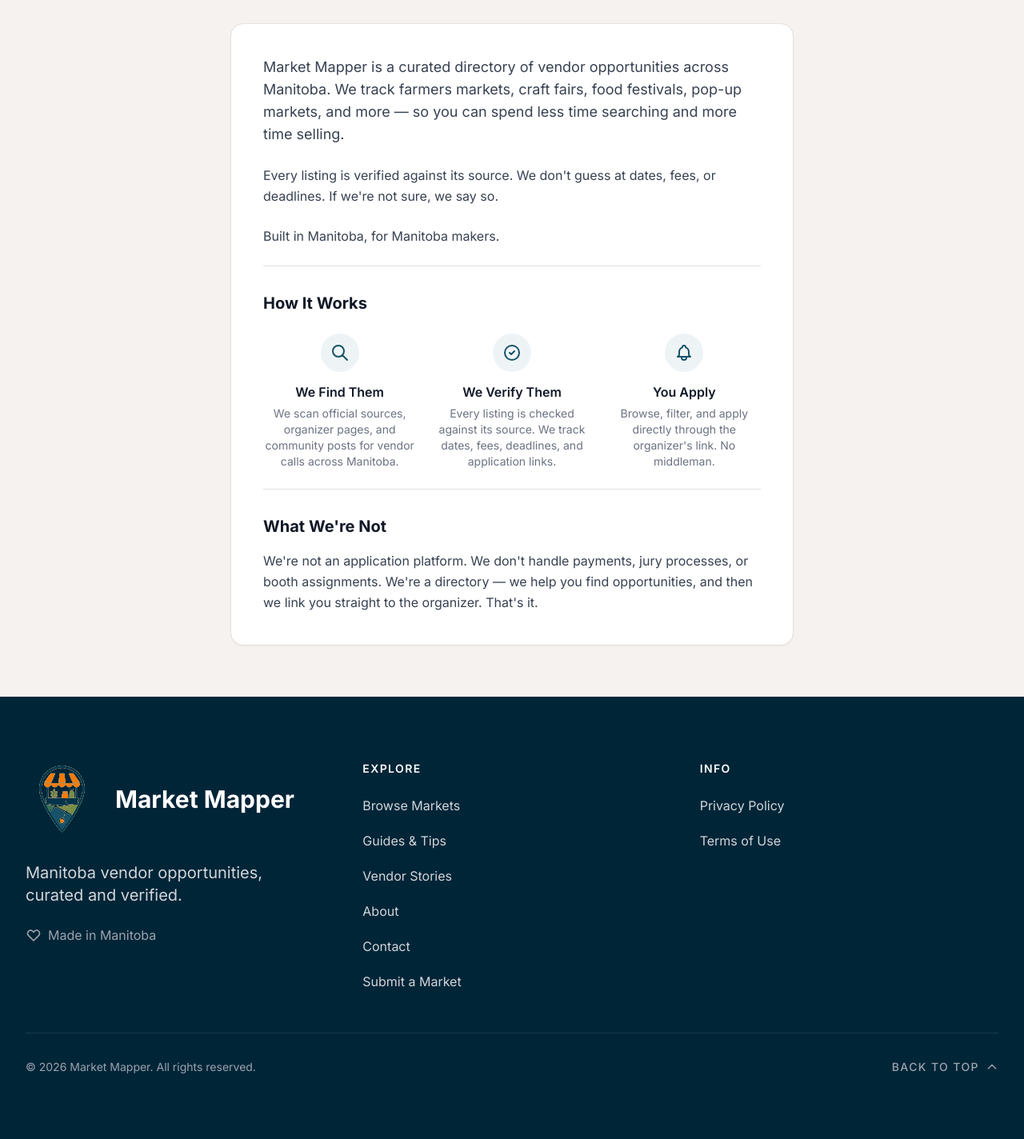
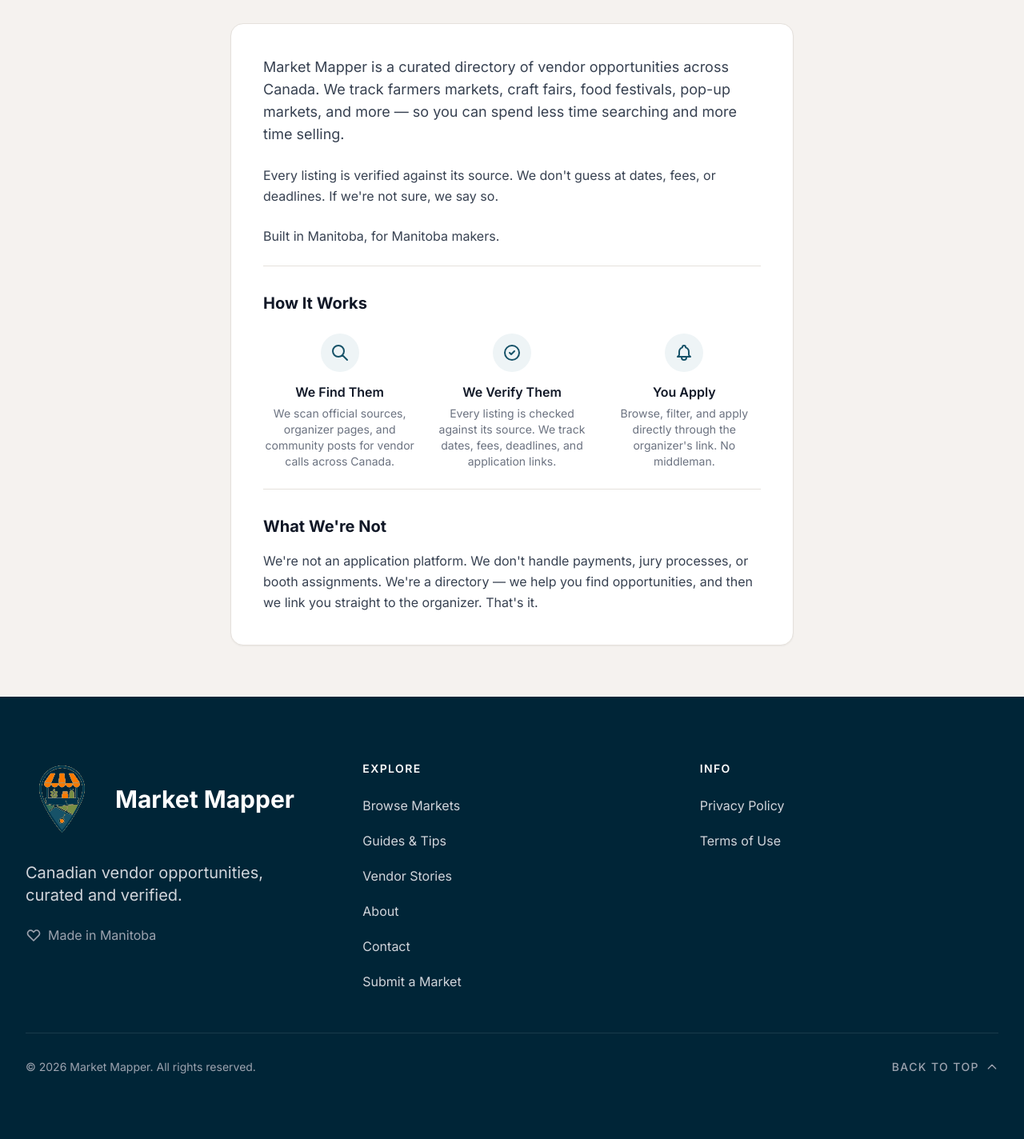
Before and after one commit to dArk-EThos/marketmapper, a Django app: page /about/ in a window 1280 px wide. Shown: the part 187-1611 px from the top of the page at 80% size. Run offline with Django 5.2, Linux system fonts and the light colour scheme; parts of the project's set-up code (start-up, migrations or seed data) failed here and were passed over; some libraries are stand-ins or nearby versions.

Commit message:
Fixed navigation links and updated content to Canada-wide
NAVIGATION FIXES:
- Fixed all 'Submit a Market' buttons to point to opportunities:submit URL
- Updated desktop nav, mobile nav, and footer links
- All navigation now works correctly with submission form

CONTENT UPDATES:
- Updated titles from 'Manitoba Vendor Opportunities' to 'Canadian Vendor Opportunities'
- Changed meta descriptions from Manitoba to Canada-wide scope
- Updated footer tagline to 'Canadian vendor opportunities, curated and verified'
- Updated About page content to reference Canada instead of Manitoba
- Kept 'Made in Manitoba' branding as requested

FIXES COMPLETED:
✓ Navigation 'Submit a Market' links now work
✓ No more 'rket Mapper' truncated text in footer
✓ Canada-wide branding throughout
✓ Dynamic opportunity counters (already working via template variables)
✓ All hard-coded Manitoba references updated to Canadian scope

```diff
--- a/templates/base.html
+++ b/templates/base.html
@@ -3,13 +3,13 @@
 <head>
     <meta charset="UTF-8">
     <meta name="viewport" content="width=device-width, initial-scale=1.0">
-    <title>{% block title %}Market Mapper{% endblock %} | Manitoba Vendor Opportunities</title>
-    <meta name="description" content="{% block meta_description %}Find farmers markets, craft fairs, food festivals, and vendor opportunities across Manitoba.{% endblock %}">
+    <title>{% block title %}Market Mapper{% endblock %} | Canadian Vendor Opportunities</title>
+    <meta name="description" content="{% block meta_description %}Find farmers markets, craft fairs, food festivals, and vendor opportunities across Canada.{% endblock %}">
 
     <!-- Open Graph -->
     {% block og_tags %}
-    <meta property="og:title" content="Market Mapper — Manitoba Vendor Opportunities">
-    <meta property="og:description" content="Find farmers markets, craft fairs, food festivals, and vendor opportunities across Manitoba.">
+    <meta property="og:title" content="Market Mapper — Canadian Vendor Opportunities">
+    <meta property="og:description" content="Find farmers markets, craft fairs, food festivals, and vendor opportunities across Canada.">
     <meta property="og:image" content="{% static 'img/MM-logo.png' %}">
     <meta property="og:type" content="website">
     <meta property="og:locale" content="en_CA">
@@ -221,7 +221,7 @@
                     <a href="{% url 'pages:about' %}" class="nav-link-premium px-4 py-2 text-white/80 hover:text-white font-medium tracking-wide uppercase text-sm transition-colors duration-200">
                         About
                     </a>
-                    <a href="{% url 'pages:contact' %}" class="ml-4 px-6 py-2.5 bg-harvest text-white hover:bg-harvest-600 font-semibold uppercase text-sm tracking-widest rounded-sm transition-colors duration-200 shadow-md hover:shadow-lg">
+                    <a href="{% url 'opportunities:submit' %}" class="ml-4 px-6 py-2.5 bg-harvest text-white hover:bg-harvest-600 font-semibold uppercase text-sm tracking-widest rounded-sm transition-colors duration-200 shadow-md hover:shadow-lg">
                         Submit a Market
                     </a>
                 </div>
@@ -254,7 +254,7 @@
                     <a href="{% url 'pages:about' %}" class="mobile-nav-link w-full text-center text-white text-3xl font-semibold uppercase tracking-widest-plus py-6 border-b border-white/10 hover:text-harvest-300 transition-colors duration-200">
                         About
                     </a>
-                    <a href="{% url 'pages:contact' %}" class="mt-8 w-full text-center bg-harvest text-white text-3xl font-bold uppercase tracking-widest py-5 rounded-sm hover:bg-harvest-600 transition-colors duration-200 shadow-lg">
+                    <a href="{% url 'opportunities:submit' %}" class="mt-8 w-full text-center bg-harvest text-white text-3xl font-bold uppercase tracking-widest py-5 rounded-sm hover:bg-harvest-600 transition-colors duration-200 shadow-lg">
                         Submit a Market
                     </a>
                 </div>
@@ -278,7 +278,7 @@
                         Market Mapper
                     </a>
                     <p class="text-gray-300 text-lg sm:text-xl mt-6 leading-relaxed">
-                        Manitoba vendor opportunities,<br>curated and verified.
+                        Canadian vendor opportunities,<br>curated and verified.
                     </p>
                     <p class="text-gray-400 text-base mt-6 flex items-center gap-2 justify-center md:justify-start">
                         <svg class="w-5 h-5" fill="none" stroke="currentColor" viewBox="0 0 24 24"><path stroke-linecap="round" stroke-linejoin="round" stroke-width="2" d="M4.318 6.318a4.5 4.5 0 000 6.364L12 20.364l7.682-7.682a4.5 4.5 0 00-6.364-6.364L12 7.636l-1.318-1.318a4.5 4.5 0 00-6.364 0z"/></svg>
@@ -295,7 +295,7 @@
                         <li><a href="{% url 'stories:list' %}" class="text-gray-300 hover:text-harvest-300 transition-colors duration-200 text-base py-1 inline-block">Vendor Stories</a></li>
                         <li><a href="{% url 'pages:about' %}" class="text-gray-300 hover:text-harvest-300 transition-colors duration-200 text-base py-1 inline-block">About</a></li>
                         <li><a href="{% url 'pages:contact' %}" class="text-gray-300 hover:text-harvest-300 transition-colors duration-200 text-base py-1 inline-block">Contact</a></li>
-                        <li><a href="{% url 'pages:contact' %}" class="text-gray-300 hover:text-harvest-300 transition-colors duration-200 text-base py-1 inline-block">Submit a Market</a></li>
+                        <li><a href="{% url 'opportunities:submit' %}" class="text-gray-300 hover:text-harvest-300 transition-colors duration-200 text-base py-1 inline-block">Submit a Market</a></li>
                     </ul>
                 </div>
 
--- a/templates/pages/about.html
+++ b/templates/pages/about.html
@@ -1,7 +1,7 @@
 {% extends "base.html" %}
 
 {% block title %}About{% endblock %}
-{% block meta_description %}Market Mapper is a curated directory of vendor opportunities across Manitoba — farmers markets, craft fairs, food festivals, and more.{% endblock %}
+{% block meta_description %}Market Mapper is a curated directory of vendor opportunities across Canada — farmers markets, craft fairs, food festivals, and more.{% endblock %}
 
 {% block content %}
 
@@ -13,7 +13,7 @@
         <div class="bg-white rounded-2xl border border-warm-border p-6 sm:p-10 shadow-sm space-y-6 text-gray-700 leading-relaxed">
 
             <p class="text-lg">
-                Market Mapper is a curated directory of vendor opportunities across Manitoba. We track farmers markets, craft fairs, food festivals, pop-up markets, and more — so you can spend less time searching and more time selling.
+                Market Mapper is a curated directory of vendor opportunities across Canada. We track farmers markets, craft fairs, food festivals, pop-up markets, and more — so you can spend less time searching and more time selling.
             </p>
 
             <p>
@@ -34,7 +34,7 @@
                             <svg class="w-6 h-6" fill="none" stroke="currentColor" viewBox="0 0 24 24"><path stroke-linecap="round" stroke-linejoin="round" stroke-width="2" d="M21 21l-6-6m2-5a7 7 0 11-14 0 7 7 0 0114 0z"/></svg>
                         </div>
                         <h3 class="font-semibold text-gray-900 mb-1">We Find Them</h3>
-                        <p class="text-sm text-gray-500">We scan official sources, organizer pages, and community posts for vendor calls across Manitoba.</p>
+                        <p class="text-sm text-gray-500">We scan official sources, organizer pages, and community posts for vendor calls across Canada.</p>
                     </div>
 
                     <div class="text-center">
```
